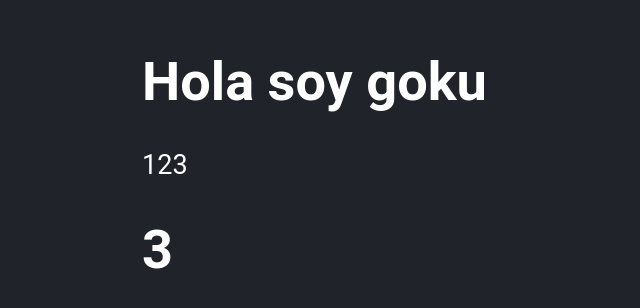
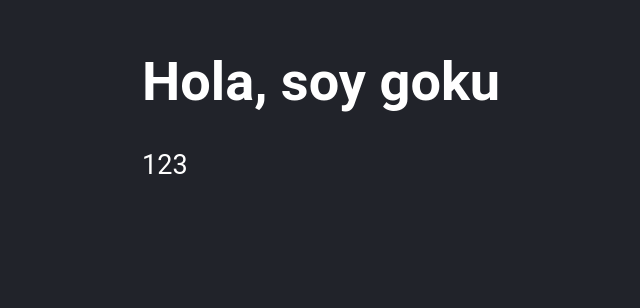
Before and after one commit to diegoxanderdx/curso-react, a React (Vite) app in the folder 03-counter-app-vite/: page / in a window 1280 px wide. Shown: the part 134-442 px from the top of the page, without its empty margins (6-646 px from the left). Built offline with nearby package versions, Linux system fonts and the light colour scheme.

Commit message:
prop types

```diff
--- a/03-counter-app-vite/src/FirstApp.jsx
+++ b/03-counter-app-vite/src/FirstApp.jsx
@@ -1,22 +1,21 @@
-// las funcionen debeb ser declaradas por fuera del functional componenr para evitar que cree un nuevo espacio de memoria cada vez que se renderiza el componente
-const nombre = 'Jorge';
-const getResult = (a, b) => {
-  return a + b;
-};
+//para las proptupes primero hacemos la importacion de la libreria y la instalamos en consola con
+//yarn add prop-types
+//las proptypes nos definen el tipo de dato que recibira el prop
+import PropTypes from "prop-types";
 
 export const FirstApp = ( { title, subTitle} ) => {
 
-//las porperties o props son argumentos (en este caso propiedades) que reciben las functonal components, estos props son objetos y generalmente se desestructura.
-
   return (
-    // cuando quiero retornar más de un elemento, debo envolverlos en un fragmento usando <> y </>, que actuan como nodo padre
-    //una expresion (que no sea un objeto) de javascript se puede imprimir creando una variable y dentro del html, usamos llaves para mosrtar el valor de la variable
     <>
       <h1>{ title }</h1>
       <p> { subTitle }</p>
-      <h1>{ getResult(1, 2) }</h1>
     </>
 
     //podemos mostrar el resultado o retorno de una funcion
   );
 };
+
+FirstApp.propTypes = {
+  title: PropTypes.string.isRequired,
+  subTitle: PropTypes.number.isRequired
+};
--- a/03-counter-app-vite/src/main.jsx
+++ b/03-counter-app-vite/src/main.jsx
@@ -6,6 +6,6 @@ import './styles.css';
 
 ReactDOM.createRoot(document.getElementById('root')).render(
     <React.StrictMode>
-        <FirstApp title="Hola soy goku" subTitle={ 123 } /> {/* aca podemos agregar los valores de las propiedades que recibe el componente, el subtitle en este caso es un valor diferenta a string */}
+        <FirstApp title="Hola, soy goku" subTitle={ 123 } /> {/* aca podemos agregar los valores de las propiedades que recibe el componente, el subtitle en este caso es un valor diferenta a string */}
     </React.StrictMode>
 );
--- /dev/null
+++ b/package.json
@@ -0,0 +1,5 @@
+{
+  "dependencies": {
+    "prop-types": "^15.8.1"
+  }
+}
```
Also changed, not shown: 1 other file (tests, documents, lock files or other folders).
